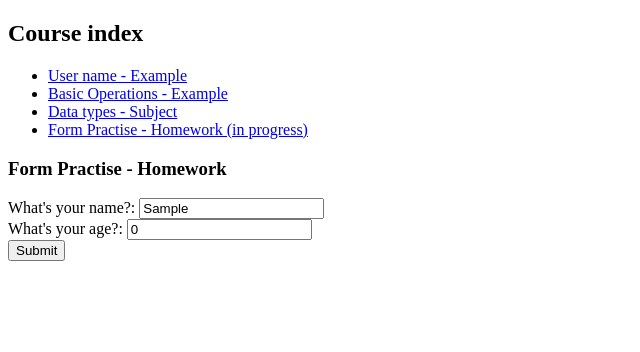
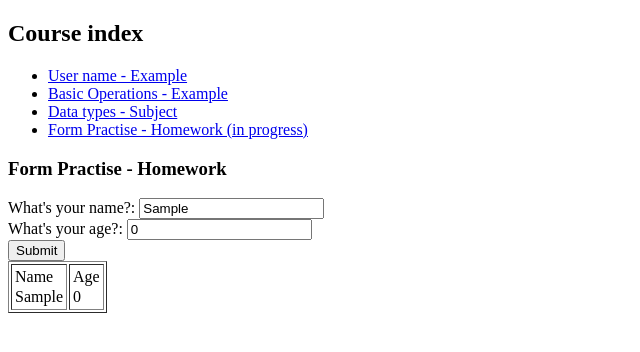
Before and after one commit to apheliana/ANGH-Education, an Angular app: page /form-practise in a window 1280 px wide. Both pictures are taken after typing "Sample" into the empty fields and a click on the button "Submit". Shown: the top 352 px of the page, without its empty margins (0-640 px from the left). Built offline with nearby package versions, Linux system fonts and the light colour scheme.

Commit message:
Update form-practise.component.html

```diff
--- a/src/app/form-practise.component.html
+++ b/src/app/form-practise.component.html
@@ -14,3 +14,22 @@
 <div>
   <button (click)="enterPersonsInfo()">Submit</button>
 </div>
+
+<table border=1>
+  <td>
+    <tr>
+      Name
+    </tr>
+    <tr *ngFor="let person of aile">
+      {{person.name}}
+    </tr>
+  </td>
+  <td>
+    <tr>
+      Age
+    </tr>
+    <tr *ngFor="let person of aile">
+      {{person.age}}
+    </tr>
+  </td>
+</table>
```
